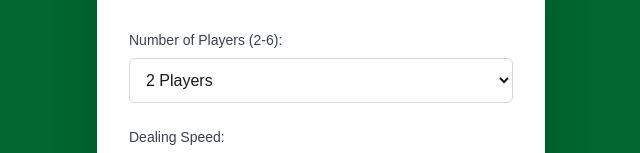
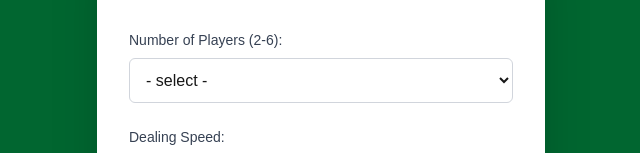
Before and after one commit to teeehn/simple-jack, a Next.js app: page / in a window 1280 px wide. Shown: the part 283-436 px from the top of the page, without its empty margins (319-959 px from the left). Built offline with nearby package versions, Linux system fonts and the light colour scheme.

Commit message:
Revise the select for number of players.

```diff
--- a/src/app/page.tsx
+++ b/src/app/page.tsx
@@ -65,9 +65,18 @@ export default function Home() {
             <select
               id="numPlayers"
               value={numPlayers}
-              onChange={(e) => setNumPlayers(parseInt(e.target.value))}
+              onChange={(e) => {
+                if (e.target.value) {
+                  setNumPlayers(parseInt(e.target.value));
+                } else {
+                  setNumPlayers(undefined);
+                }
+              }}
               className="w-full p-3 border border-gray-300 rounded-md focus:ring-2 focus:ring-blue-500 focus:border-transparent"
             >
+              <option key={`select`} value={``}>
+                - select -
+              </option>
               {[2, 3, 4, 5, 6].map((num) => (
                 <option key={num} value={num}>
                   {num} Players
```
